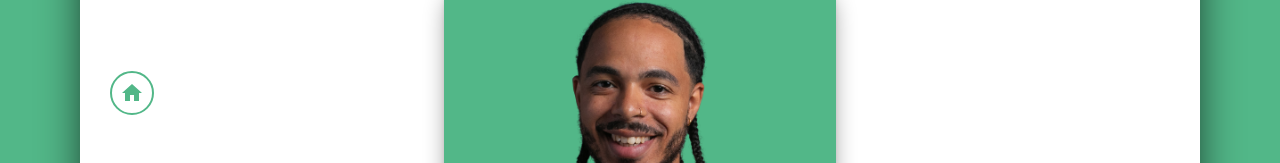
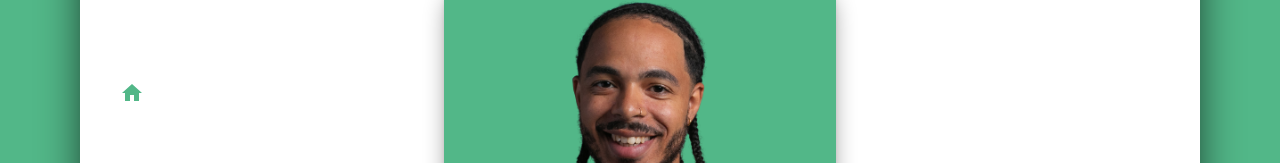
Before and after one commit to joshuanelsondev/portfolio, a React (Vite) app: page / in a window 1280 px wide. Shown: the part 167-330 px from the top of the page. Built offline with nearby package versions, Linux system fonts and the light colour scheme.

Commit message:
Relocate "home" id from the Home.jsx component to the HomeComponent to fix the react scroll error

```diff
--- a/src/Components/HomeComponent.jsx
+++ b/src/Components/HomeComponent.jsx
@@ -40,7 +40,7 @@ export default function HomeComponent({ setShowNav }) {
     }, [setShowNav]);
 
     return (
-      <div className="h-full sm:w-full lg:w-auto z-10 mt-32 xl:m-24">
+      <div id='home' className="h-full sm:w-full lg:w-auto z-10 mt-32 xl:m-24">
         <div className="flex flex-col items-center gap-4">
           <img
             src={PursuitHeadshot}
--- a/src/Components/Nav.jsx
+++ b/src/Components/Nav.jsx
@@ -48,7 +48,7 @@ export default function Nav({ handleThemeChange }) {
             >
               <LinkScroll
                 className="peer"
-                activeClass="outline outline-2 rounded-full text-primary"
+                activeClass="outline outline-2 outline-black rounded-full text-primary"
                 to={`${button.name.toLowerCase()}`}
                 spy={true}
                 smooth={true}
--- a/src/Pages/Home.jsx
+++ b/src/Pages/Home.jsx
@@ -13,7 +13,7 @@ export default function Home({ setShowNav }) {
     }, [setShowNav]);
 
     return (
-      <div id="home" className="h-full w-full lg:px-24 flex flex-col items-center">
+      <div className="h-full w-full lg:px-24 flex flex-col items-center">
           <HomeComponent setShowNav={setShowNav} />
           <About  />
           <ProjectIndex setShowNav={setShowNav} />
```
